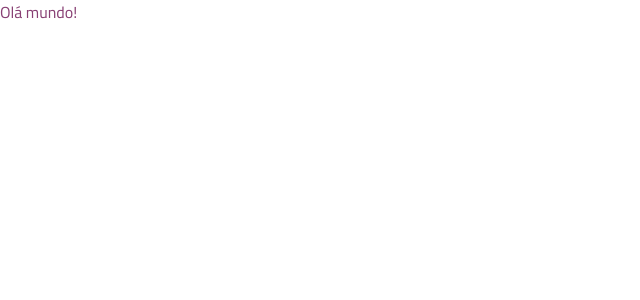
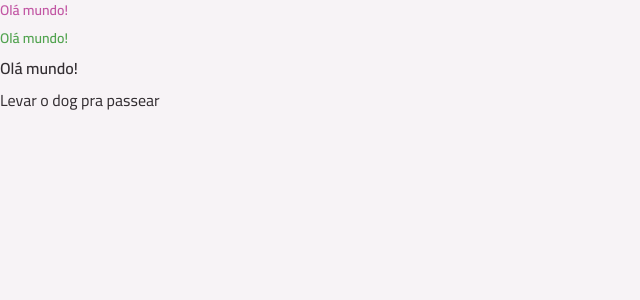
Before and after one commit to igor200023/javascript, a React (Vite) app in the folder todo/: page / in a window 1280 px wide. Shown: the top 300 px of the page, without its empty margins (0-640 px from the left). Built offline with nearby package versions, Linux system fonts and the light colour scheme.

Commit message:
componentes

```diff
--- /dev/null
+++ b/package.json
@@ -0,0 +1,5 @@
+{
+	"dependencies": {
+		"class-variance-authority": "^0.7.1"
+	}
+}
--- a/todo/index.html
+++ b/todo/index.html
@@ -12,7 +12,7 @@
 
     <title>ToDo List</title>
   </head>
-  <body>
+  <body class="bg-gray-100">
     <div id="root"></div>
     <script type="module" src="/src/main.tsx"></script>
   </body>
--- a/todo/src/App.tsx
+++ b/todo/src/App.tsx
@@ -1,3 +1,16 @@
+import Text from "./components/text";
+
 export default function App() {
-  return <div className="text-pink-dark">Olá mundo!</div>;
+  return (
+    <div className="flex flex-col gap-2">
+      <Text variant="body-sm-bold" className="text-pink-base">
+        Olá mundo!
+      </Text>
+      <Text variant="body-sm-bold" className="text-green-base">
+        Olá mundo!
+      </Text>
+      <Text variant="body-md-bold">Olá mundo!</Text>
+      <Text>Levar o dog pra passear</Text>
+    </div>
+  );
 }
--- /dev/null
+++ b/todo/src/components/text.tsx
@@ -0,0 +1,38 @@
+import React from "react";
+import {cva, type VariantProps} from "class-variance-authority";
+
+export const textVariants = cva("font-sans text-gray-400", {
+    variants: {
+        variant: {
+            "body-sm-bold": "text-sm leading-5 font-semibold",
+            "body-md": "text-base leading-6 font-normal",
+            "body-md-bold": "text-base leadin-6 font-semibold"
+        }
+    },
+    defaultVariants: {
+        variant: "body-md"
+    }
+})
+
+interface TextProps extends VariantProps<typeof textVariants> {
+    as?: keyof React.JSX.IntrinsicElements;
+    className?: string;
+    children?: React.ReactNode;
+}
+
+export default function Text({
+    as = "span",
+    variant,
+    className,
+    children,
+    ...props
+}: TextProps) {
+    return React.createElement(
+        as,
+        {
+            className: textVariants({variant, className}),
+            ...props
+        },
+        children
+    )
+}
```
Also changed, not shown: 1 other file (tests, documents, lock files or other folders).
